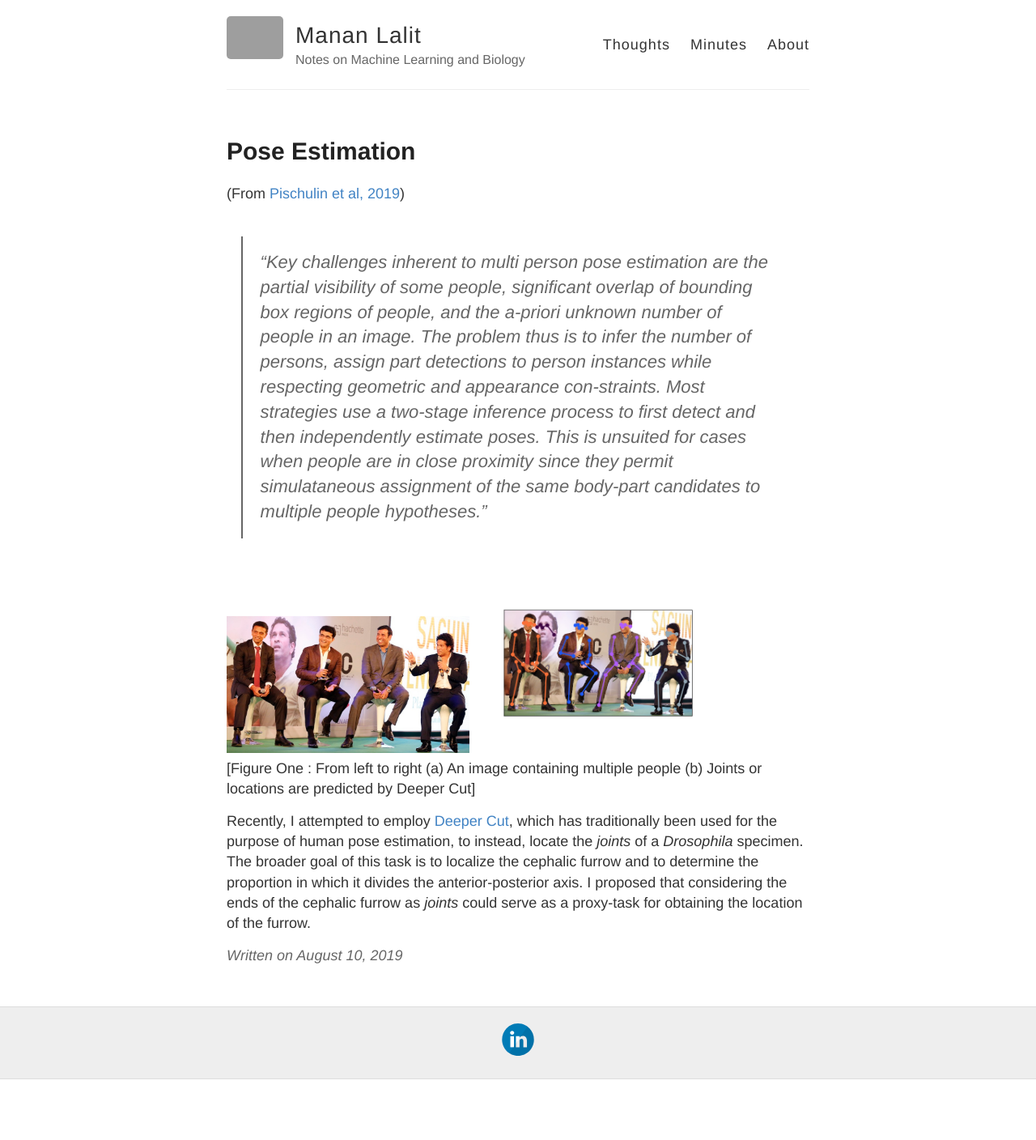
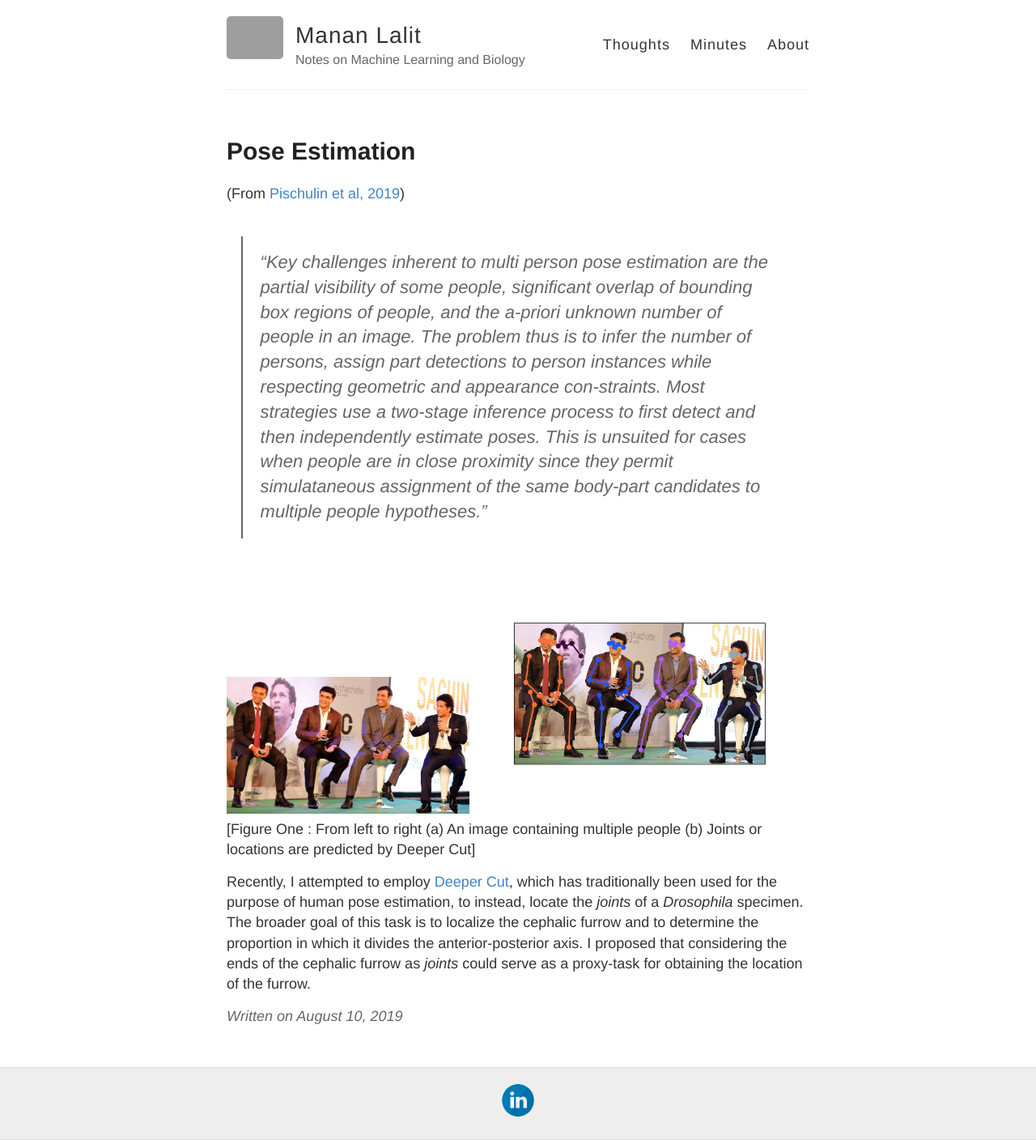
Before and after one commit to malaalam/minuteskeeper, a Jekyll site: the page built from _posts/2019-08-10-10-August-2019.md, in a window 1280 px wide. Shown: the whole page at 81% size. Built offline with Jekyll 4.4.1, drawn with Linux system fonts in a browser that asks for light colours; a script that is not in the unit is left out; comment, search, counter and statistics services are not loaded; before the commit the page ends 1333 px from its top, so only the background shows below that; grey boxes are pictures that could not be loaded.

Commit message:
Increased size of second image

```diff
--- a/_posts/2019-08-10-10-August-2019.md
+++ b/_posts/2019-08-10-10-August-2019.md
@@ -12,7 +12,7 @@ comments: true
 
 <p float="center"><figure>
 <img src="../images/2019-08-10/imageOne.jpg" width= "300" />
-<img src="../images/2019-08-10/imageTwo.png" width ="300"/>
+<img src="../images/2019-08-10/imageTwo.png" width ="400"/>
 <figcaption>
 [Figure One : From left to right (a) An image containing multiple people (b) Joints or locations are predicted by Deeper Cut]</figcaption></figure>
 </p>
```
